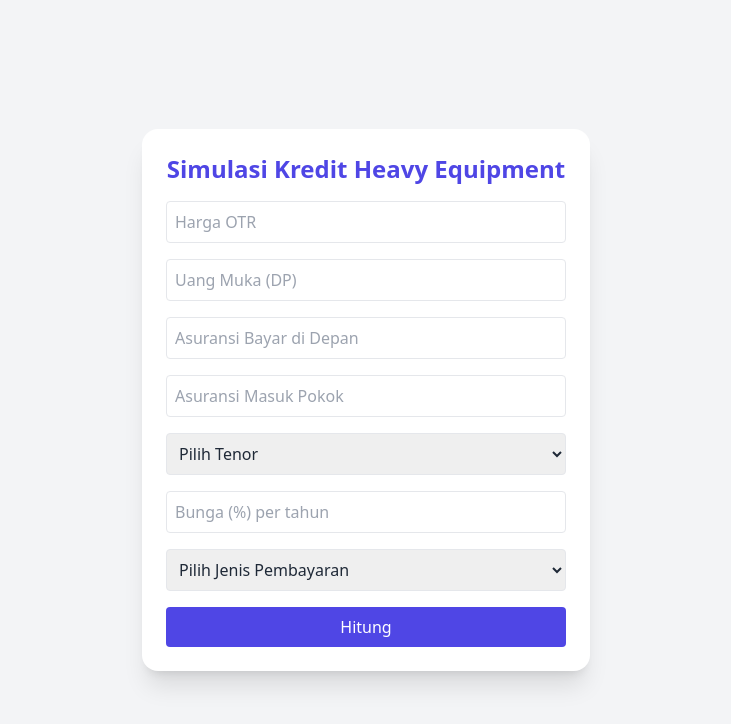
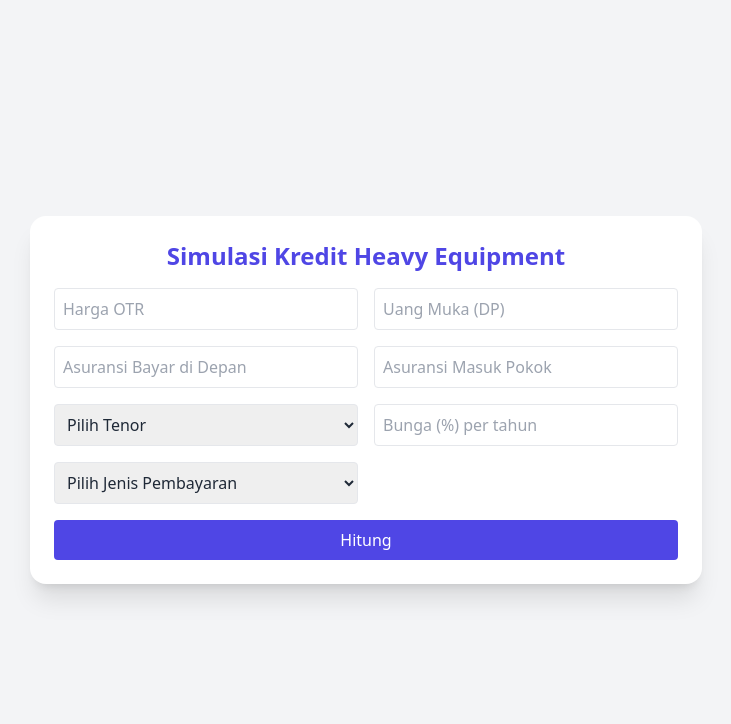
Before and after one commit to Andrenurdiansyah/Tools_Kredit_HE, a plain HTML site: page index.html in a window 1280 px wide. Shown: the whole page, without its empty margins (274-1005 px from the left). Drawn offline with nearby package versions, Linux system fonts and the light colour scheme.

Commit message:
index.html

```diff
--- a/index.html
+++ b/index.html
@@ -2,36 +2,34 @@
 <html lang="id">
 <head>
   <meta charset="UTF-8">
+  <meta name="viewport" content="width=device-width, initial-scale=1">
   <title>Simulasi Kredit HE</title>
   <script src="https://cdn.tailwindcss.com"></script>
 </head>
 <body class="bg-gray-100 text-gray-800 min-h-screen flex items-center justify-center p-4">
-
-  <div class="bg-white p-6 rounded-2xl shadow-xl max-w-md w-full">
+  <div class="bg-white p-6 rounded-2xl shadow-xl w-full max-w-full sm:max-w-xl md:max-w-2xl">
     <h1 class="text-2xl font-bold mb-4 text-center text-indigo-600">Simulasi Kredit Heavy Equipment</h1>
 
-    <form id="simulasiForm" class="space-y-4">
-      <input type="number" name="otr" placeholder="Harga OTR" class="w-full p-2 border rounded" required>
-      <input type="number" name="dp" placeholder="Uang Muka (DP)" class="w-full p-2 border rounded" required>
-      <input type="number" name="asuransi_depan" placeholder="Asuransi Bayar di Depan" class="w-full p-2 border rounded">
-      <input type="number" name="asuransi_pokok" placeholder="Asuransi Masuk Pokok" class="w-full p-2 border rounded">
-
-      <select name="tenor" class="w-full p-2 border rounded" required>
+    <form id="simulasiForm" class="grid grid-cols-1 gap-4 sm:grid-cols-2">
+      <input type="number" name="otr" placeholder="Harga OTR" class="p-2 border rounded" required>
+      <input type="number" name="dp" placeholder="Uang Muka (DP)" class="p-2 border rounded" required>
+      <input type="number" name="asuransi_depan" placeholder="Asuransi Bayar di Depan" class="p-2 border rounded">
+      <input type="number" name="asuransi_pokok" placeholder="Asuransi Masuk Pokok" class="p-2 border rounded">
+      <select name="tenor" class="p-2 border rounded" required>
         <option value="">Pilih Tenor</option>
         <option value="12">12 bulan</option>
         <option value="24">24 bulan</option>
         <option value="36">36 bulan</option>
       </select>
-
-      <input type="number" step="0.01" name="bunga" placeholder="Bunga (%) per tahun" class="w-full p-2 border rounded" required>
-
-      <select name="wof" class="w-full p-2 border rounded" required>
+      <input type="number" step="0.01" name="bunga" placeholder="Bunga (%) per tahun" class="p-2 border rounded" required>
+      <select name="wof" class="p-2 border rounded" required>
         <option value="">Pilih Jenis Pembayaran</option>
-        <option value="ADDM">ADDM (Bayar di awal)</option>
-        <option value="ADDB">ADDB (Bayar di akhir)</option>
+        <option value="ADDM">ADDM (di awal)</option>
+        <option value="ADDB">ADDB (di akhir)</option>
       </select>
-
-      <button type="submit" class="bg-indigo-600 text-white w-full py-2 rounded hover:bg-indigo-700">Hitung</button>
+      <div class="sm:col-span-2">
+        <button type="submit" class="bg-indigo-600 text-white w-full py-2 rounded hover:bg-indigo-700">Hitung</button>
+      </div>
     </form>
 
     <div id="hasil" class="mt-6 bg-gray-50 p-4 rounded hidden">
@@ -55,12 +53,11 @@
         <p><strong>Pokok Hutang:</strong> Rp ${data.pokok_hutang.toLocaleString()}</p>
         <p><strong>Angsuran per Bulan:</strong> Rp ${data.angsuran_per_bulan.toLocaleString()}</p>
         <p><strong>Angsuran Pertama:</strong> Rp ${data.angsuran_pertama.toLocaleString()}</p>
-        <p><strong>Asuransi Bayar di Depan:</strong> Rp ${data.asuransi_dibayar_depan.toLocaleString()}</p>
+        <p><strong>Asuransi di Depan:</strong> Rp ${data.asuransi_dibayar_depan.toLocaleString()}</p>
         <p><strong>Tipe Pembayaran:</strong> ${data.wof}</p>
         <p><strong>Total Bayar di Depan:</strong> Rp ${data.total_bayar_di_depan.toLocaleString()}</p>
       `;
     });
   </script>
-
 </body>
 </html>
```
